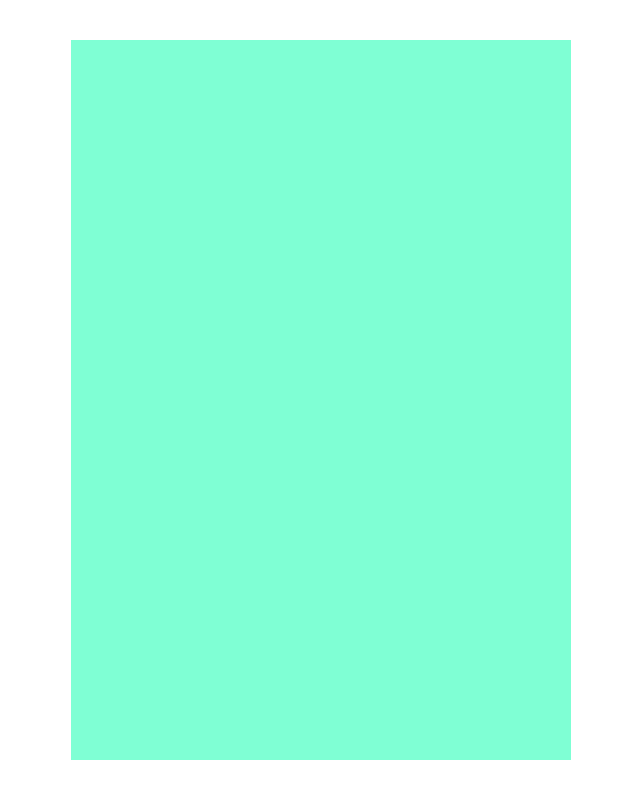
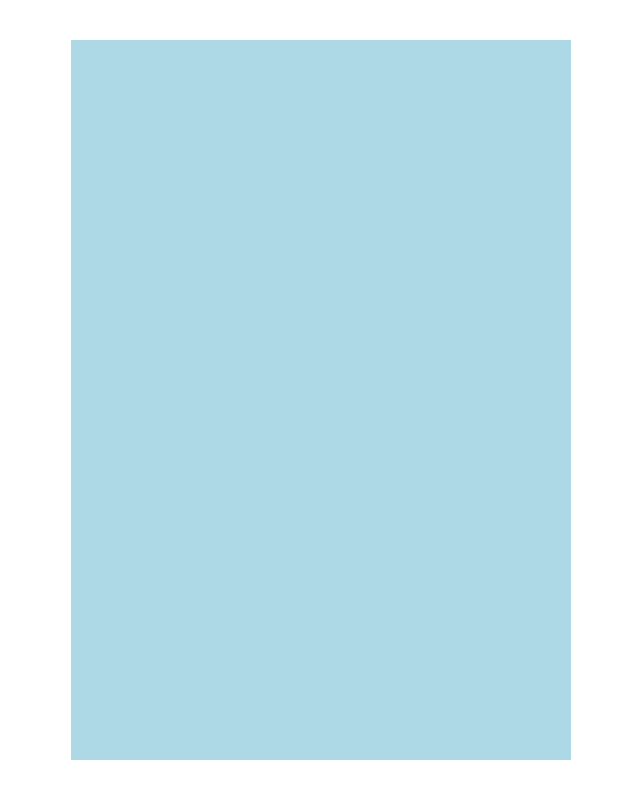
Before and after one commit to valentinvsp/tetris-ac-labs, a React (Create React App) app: page / in a window 1280 px wide. Shown: the whole page, without its empty margins (319-959 px from the left). Built offline with nearby package versions, Linux system fonts and the light colour scheme.

Commit message:
7: Change box to blue

```diff
--- a/src/App.css
+++ b/src/App.css
@@ -1,7 +1,7 @@
 .board {
   height: 90vh;
   width: 500px;
-  background-color: aquamarine;
+  background-color: lightblue;
 }
 
 .container {
```
